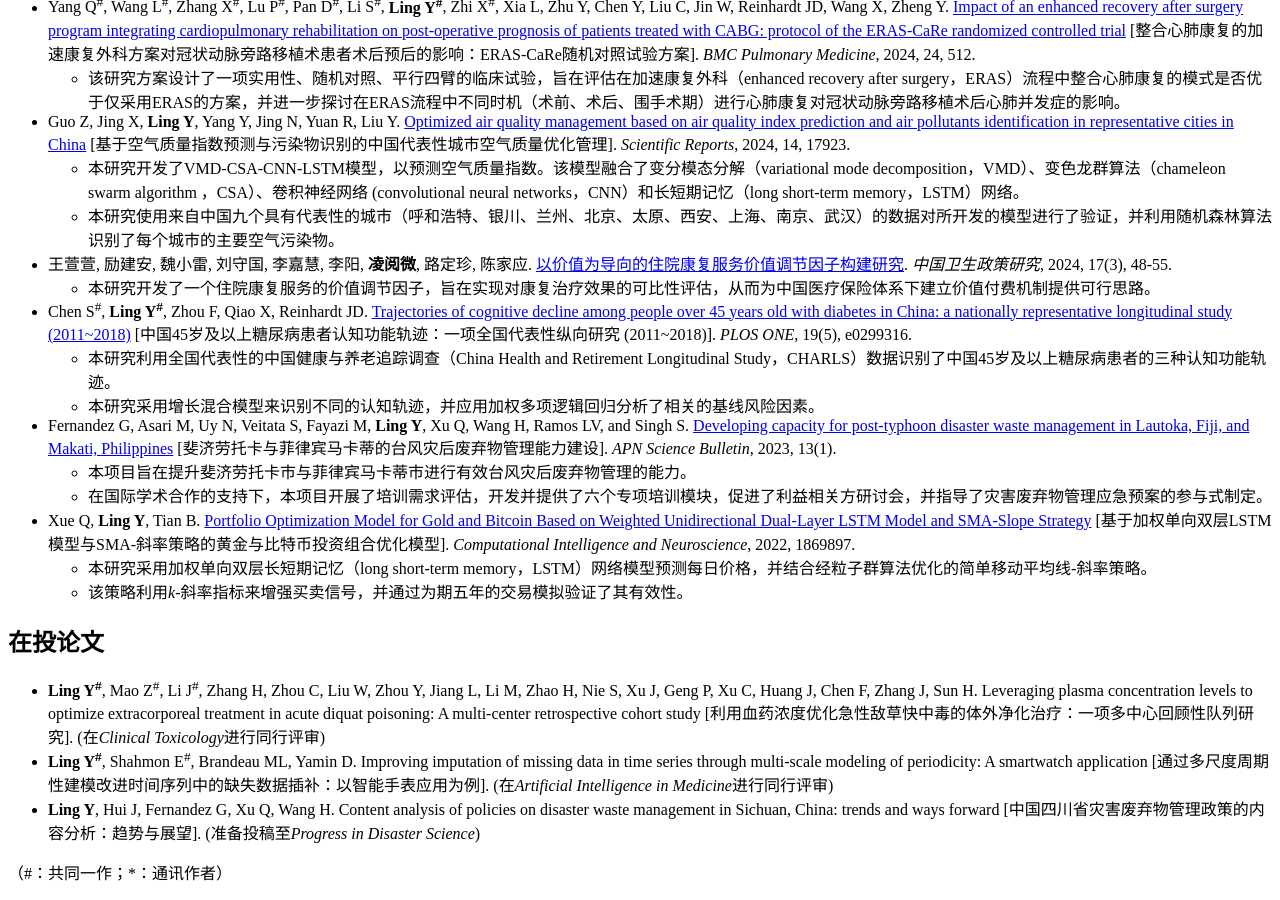
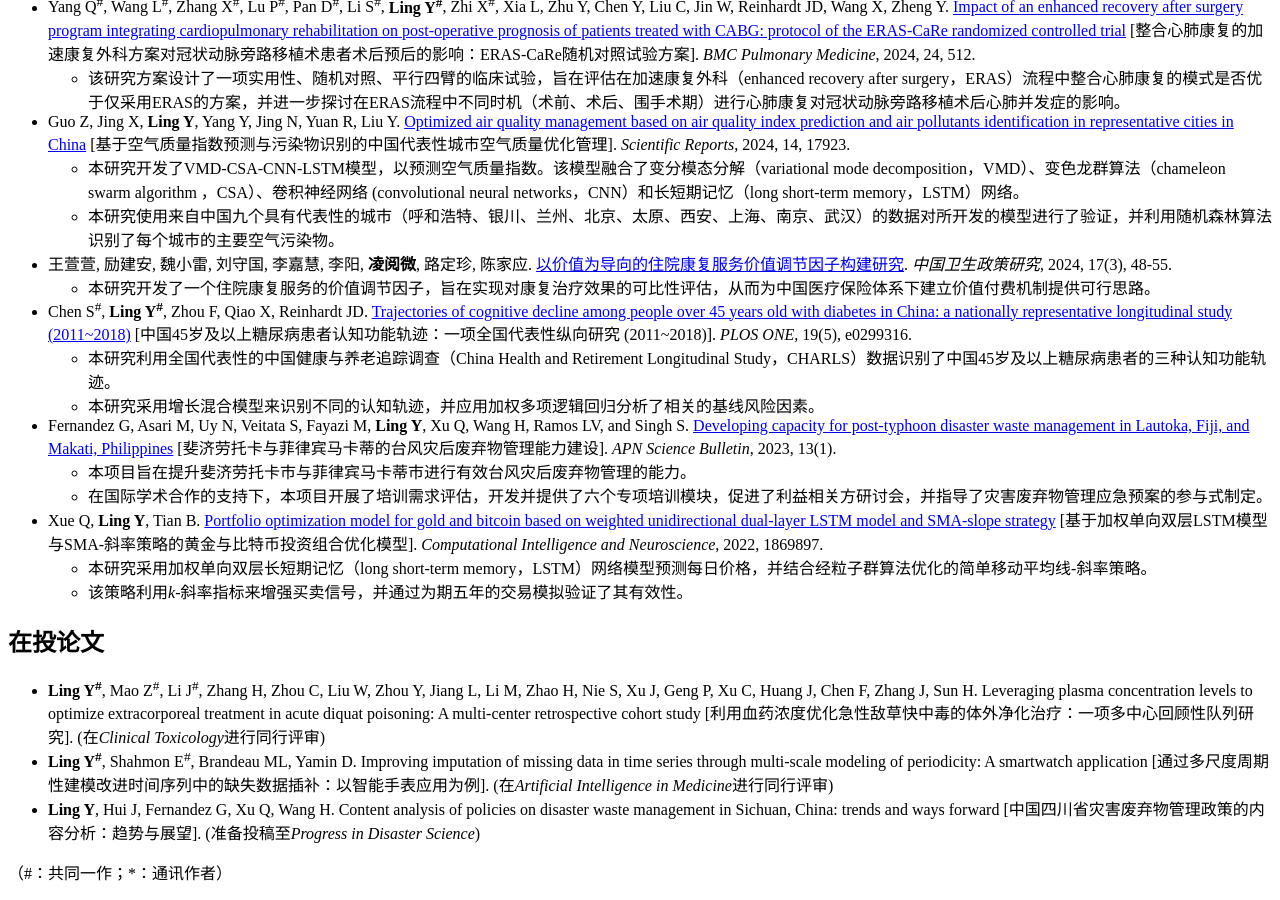
Before and after one commit to lingyuewei/lingyuewei.github.io, a Jekyll site: the page built from _pages/includes/pub.md, in a window 1280 px wide and 900 px high, scrolled down 1087 px. Built offline with Jekyll 4.4.1, drawn with Linux system fonts in a browser that asks for light colours; our own code applies the rules of GitHub Pages for plain Markdown files.

Commit message:
Update pub.md

```diff
--- a/_pages/includes/pub.md
+++ b/_pages/includes/pub.md
@@ -23,7 +23,7 @@
 - Fernandez G, Asari M, Uy N, Veitata S, Fayazi M, **Ling Y**, Xu Q, Wang H, Ramos LV, and Singh S. [Developing capacity for post-typhoon disaster waste management in Lautoka, Fiji, and Makati, Philippines](https://www.apn-gcr.org/bulletin/article/developing-capacity-for-post-typhoon-disaster-waste-management-in-lautoka-fiji-and-makati-philippines/) [斐济劳托卡与菲律宾马卡蒂的台风灾后废弃物管理能力建设]. *APN Science Bulletin*, 2023, 13(1).
   - 本项目旨在提升斐济劳托卡市与菲律宾马卡蒂市进行有效台风灾后废弃物管理的能力。
   - 在国际学术合作的支持下，本项目开展了培训需求评估，开发并提供了六个专项培训模块，促进了利益相关方研讨会，并指导了灾害废弃物管理应急预案的参与式制定。
-- Xue Q, **Ling Y**, Tian B. [Portfolio Optimization Model for Gold and Bitcoin Based on Weighted Unidirectional Dual-Layer LSTM Model and SMA-Slope Strategy](https://www.hindawi.com/journals/cin/2022/1869897) [基于加权单向双层LSTM模型与SMA-斜率策略的黄金与比特币投资组合优化模型]. *Computational Intelligence and Neuroscience*, 2022, 1869897.
+- Xue Q, **Ling Y**, Tian B. [Portfolio optimization model for gold and bitcoin based on weighted unidirectional dual-layer LSTM model and SMA-slope strategy](https://www.hindawi.com/journals/cin/2022/1869897) [基于加权单向双层LSTM模型与SMA-斜率策略的黄金与比特币投资组合优化模型]. *Computational Intelligence and Neuroscience*, 2022, 1869897.
   - 本研究采用加权单向双层长短期记忆（long short-term memory，LSTM）网络模型预测每日价格，并结合经粒子群算法优化的简单移动平均线-斜率策略。
   - 该策略利用*k*-斜率指标来增强买卖信号，并通过为期五年的交易模拟验证了其有效性。
 
```
